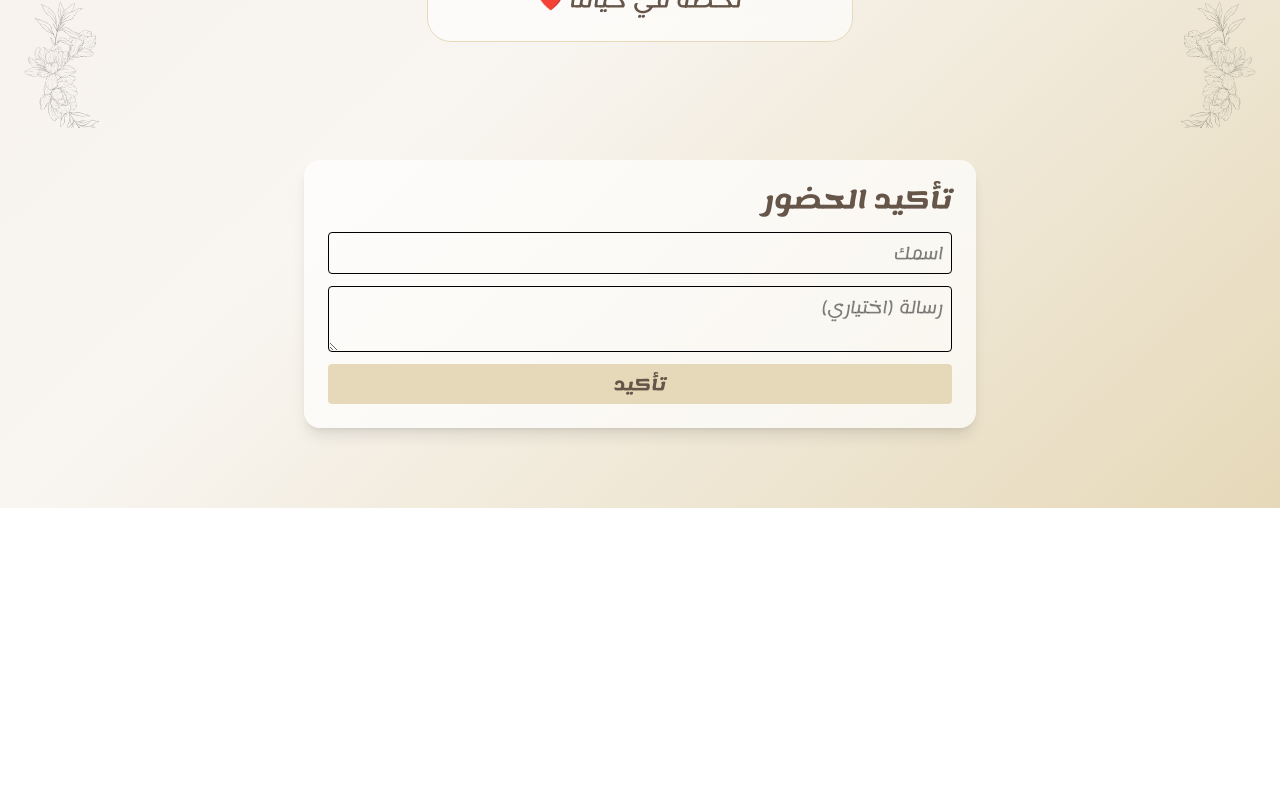
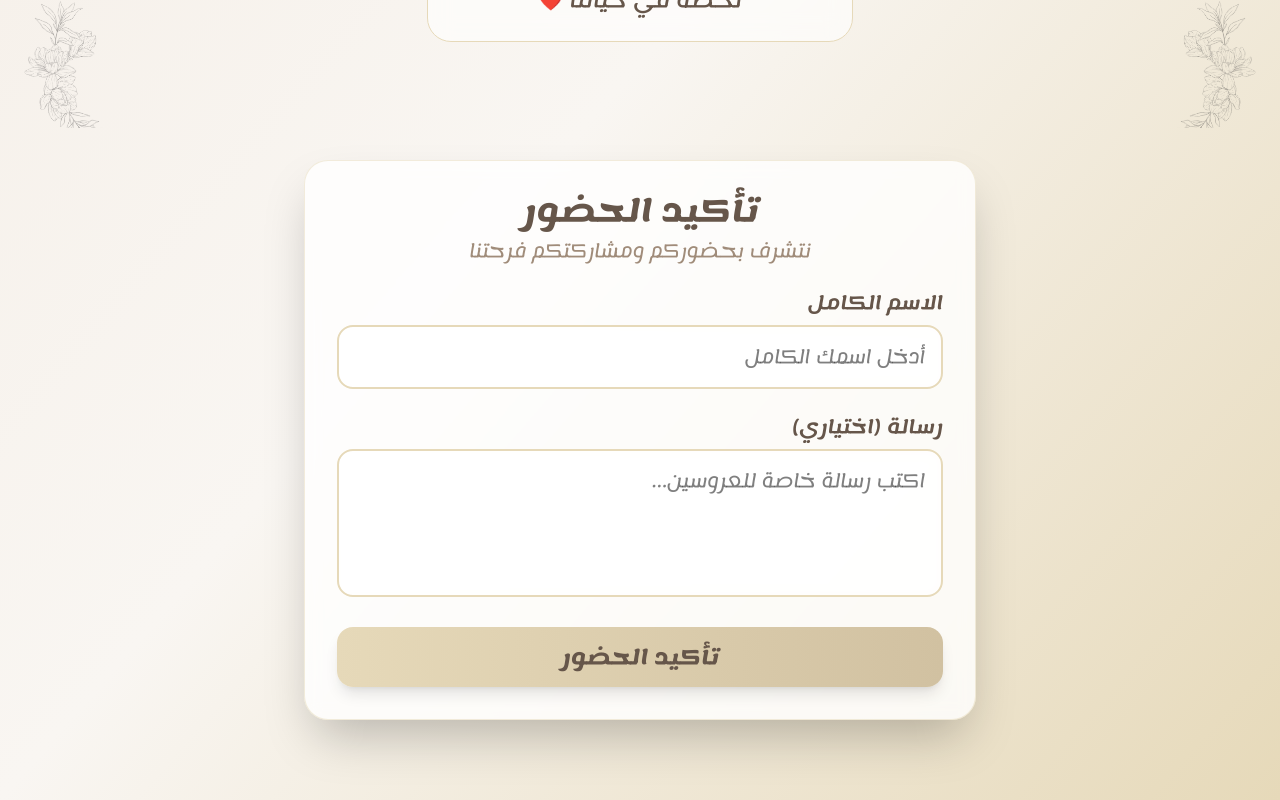
Before and after one commit to ZeyadHyman/omar-nour-wedding, a React (Vite) app: page / in a window 1280 px wide. Shown: the part 672-1472 px from the top of the page. Before the commit the page ends 1180 px from the top, so only its background shows below. Built offline with nearby package versions, Linux system fonts and the light colour scheme.

Commit message:
Update RSVP.jsx

```diff
--- a/src/components/RSVP.jsx
+++ b/src/components/RSVP.jsx
@@ -2,30 +2,108 @@ import { useState } from "react";
 
 function RSVP() {
   const [submitted, setSubmitted] = useState(false);
+  const [loading, setLoading] = useState(false);
+  const [formData, setFormData] = useState({ name: "", message: "" });
+
   const handleSubmit = async (e) => {
     e.preventDefault();
-    setSubmitted(true);
-    const url = "/api/rsvp";
-    const data = {
-      name: e.target[0].value,
-      message: e.target[1].value,
-    };
-    await fetch(url, {
-      method: "POST",
-      body: JSON.stringify(data),
-      headers: { "Content-Type": "application/json" },
+    setLoading(true);
+
+    try {
+      const url = "/api/rsvp";
+      const response = await fetch(url, {
+        method: "POST",
+        body: JSON.stringify(formData),
+        headers: { "Content-Type": "application/json" },
+      });
+
+      if (response.ok) {
+        setSubmitted(true);
+      } else {
+        throw new Error("Failed to submit");
+      }
+    } catch (error) {
+      console.error("Error submitting RSVP:", error);
+      alert("عذراً، حدث خطأ. يرجى المحاولة مرة أخرى.");
+    } finally {
+      setLoading(false);
+    }
+  };
+
+  const handleInputChange = (e) => {
+    setFormData({
+      ...formData,
+      [e.target.name]: e.target.value
     });
   };
+
   return (
-    <div className="bg-white/70 rounded-2xl p-6 shadow-lg mt-8 mx-5 md:mx-auto md:max-w-2xl" dir="rtl">
-      <h3 className="text-2xl font-bold mb-4 text-[#66564a]">تأكيد الحضور</h3>
+    <div className="bg-white/80 backdrop-blur-sm rounded-3xl p-8 shadow-2xl mt-8 mx-5 md:mx-auto md:max-w-2xl border border-[#e6d9b9]/50 animate-fade-in delay-500" dir="rtl">
+      <div className="text-center mb-6">
+        <h3 className="text-3xl font-bold text-[#66564a] mb-2">تأكيد الحضور</h3>
+        <p className="text-[#a08c7a] text-lg">نتشرف بحضوركم ومشاركتكم فرحتنا</p>
+      </div>
+
       {submitted ? (
-        <p className="text-green-700">شكرًا لتأكيد حضورك! نتطلع لرؤيتك ❤️</p>
+        <div className="text-center py-8">
+          <div className="w-16 h-16 bg-green-100 rounded-full flex items-center justify-center mx-auto mb-4">
+            <svg className="w-8 h-8 text-green-600" fill="none" stroke="currentColor" viewBox="0 0 24 24">
+              <path strokeLinecap="round" strokeLinejoin="round" strokeWidth={2} d="M5 13l4 4L19 7" />
+            </svg>
+          </div>
+          <h4 className="text-2xl font-bold text-green-700 mb-2">تم التأكيد بنجاح!</h4>
+          <p className="text-green-600 text-lg">شكرًا لتأكيد حضورك! نتطلع لرؤيتك ❤️</p>
+        </div>
       ) : (
-        <form onSubmit={handleSubmit} className="flex flex-col gap-3">
-          <input className="p-2 rounded border" placeholder="اسمك" required />
-          <textarea className="p-2 rounded border" placeholder="رسالة (اختياري)" />
-          <button className="bg-[#e6d9b9] text-[#66564a] font-bold py-2 rounded hover:bg-[#d1c1a1] transition">تأكيد</button>
+        <form onSubmit={handleSubmit} className="space-y-6">
+          <div>
+            <label htmlFor="name" className="block text-[#66564a] font-semibold mb-2 text-lg">
+              الاسم الكامل
+            </label>
+            <input
+              id="name"
+              name="name"
+              type="text"
+              value={formData.name}
+              onChange={handleInputChange}
+              className="w-full p-4 rounded-2xl border-2 border-[#e6d9b9] bg-white/50 backdrop-blur-sm focus:border-[#66564a] focus:outline-none focus:ring-2 focus:ring-[#66564a]/20 transition-all duration-300 text-lg"
+              placeholder="أدخل اسمك الكامل"
+              required
+            />
+          </div>
+
+          <div>
+            <label htmlFor="message" className="block text-[#66564a] font-semibold mb-2 text-lg">
+              رسالة (اختياري)
+            </label>
+            <textarea
+              id="message"
+              name="message"
+              value={formData.message}
+              onChange={handleInputChange}
+              rows="4"
+              className="w-full p-4 rounded-2xl border-2 border-[#e6d9b9] bg-white/50 backdrop-blur-sm focus:border-[#66564a] focus:outline-none focus:ring-2 focus:ring-[#66564a]/20 transition-all duration-300 text-lg resize-none"
+              placeholder="اكتب رسالة خاصة للعروسين..."
+            />
+          </div>
+
+          <button
+            type="submit"
+            disabled={loading}
+            className="w-full cursor-pointer bg-gradient-to-r from-[#e6d9b9] to-[#d1c1a1] text-[#66564a] font-bold py-4 px-8 rounded-2xl hover:from-[#d1c1a1] hover:to-[#c4b394] transform hover:scale-105 transition-all duration-300 shadow-lg hover:shadow-xl disabled:opacity-50 disabled:cursor-not-allowed disabled:transform-none text-xl"
+          >
+            {loading ? (
+              <div className="flex items-center justify-center ">
+                <svg className="animate-spin -ml-1 mr-3 h-5 w-5 text-[#66564a]" xmlns="http://www.w3.org/2000/svg" fill="none" viewBox="0 0 24 24">
+                  <circle className="opacity-25" cx="12" cy="12" r="10" stroke="currentColor" strokeWidth="4"></circle>
+                  <path className="opacity-75" fill="currentColor" d="M4 12a8 8 0 018-8V0C5.373 0 0 5.373 0 12h4zm2 5.291A7.962 7.962 0 014 12H0c0 3.042 1.135 5.824 3 7.938l3-2.647z"></path>
+                </svg>
+                جاري الإرسال...
+              </div>
+            ) : (
+              "تأكيد الحضور"
+            )}
+          </button>
         </form>
       )}
     </div>
```
